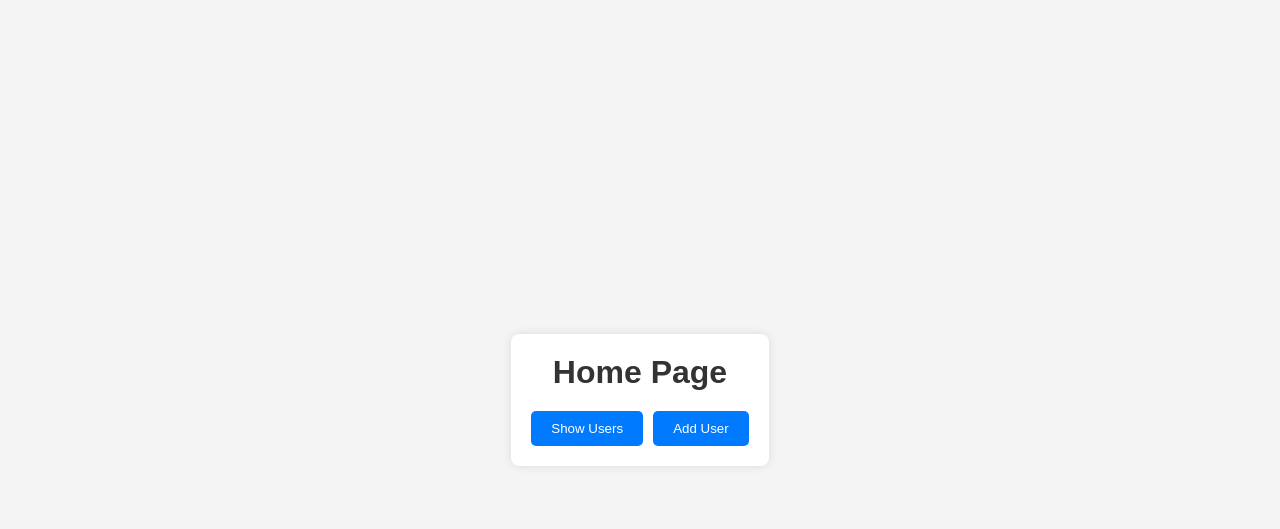
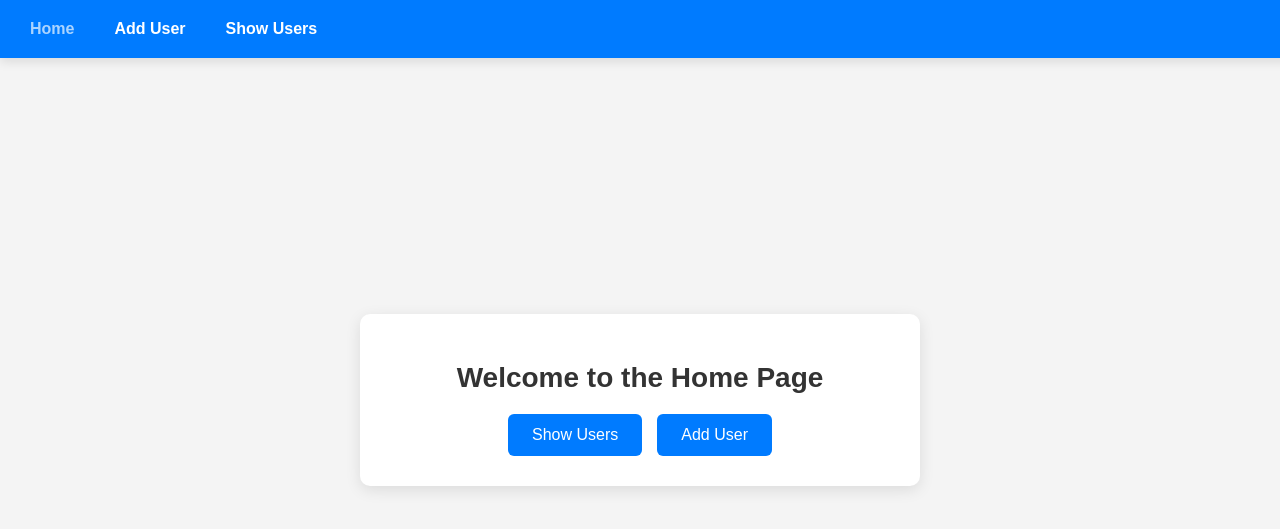
Before and after one commit to MohamedEslam307/Learning-Web-Development, a Node server app: page / in a window 1280 px wide. Shown: the top 529 px of the page. Run offline with Node 20, Linux system fonts and the light colour scheme.

Commit message:
Enhanced the front end look

```diff
--- a/Master Node JS/Working with Express.js/another-express-app.js
+++ b/Master Node JS/Working with Express.js/another-express-app.js
@@ -10,6 +10,7 @@ app.use(express.static(path.join(__dirname, 'public')));
 
 app.use(adminRoutes);
 app.use(userRoutes);
+
 app.use((req,res,err)=>{
     res.status(404).sendFile( path.join(__dirname, 'views','page-not-found.html'));
 })
--- a/Master Node JS/Working with Express.js/public/css/home.css
+++ b/Master Node JS/Working with Express.js/public/css/home.css
@@ -1,5 +1,5 @@
 body {
-    font-family: Arial, sans-serif;
+    font-family: 'Arial', sans-serif;
     margin: 0;
     padding: 0;
     display: flex;
@@ -8,31 +8,40 @@ body {
     height: 100vh;
     background-color: #f4f4f4;
 }
+
 .container {
     text-align: center;
     background: #fff;
-    padding: 20px;
-    border-radius: 8px;
-    box-shadow: 0 0 10px rgba(0, 0, 0, 0.1);
+    padding: 30px;
+    border-radius: 10px;
+    box-shadow: 0 4px 15px rgba(0, 0, 0, 0.1);
+    width: 100%;
+    max-width: 500px;
 }
+
 h1 {
     margin-bottom: 20px;
     color: #333;
+    font-size: 28px;
 }
+
 .button-container {
     display: flex;
-    gap: 10px;
+    gap: 15px;
     justify-content: center;
 }
+
 button {
-    padding: 10px 20px;
+    padding: 12px 24px;
     border: none;
-    border-radius: 5px;
+    border-radius: 6px;
     background-color: #007BFF;
     color: white;
     cursor: pointer;
+    font-size: 16px;
     transition: background-color 0.3s ease;
 }
+
 button:hover {
     background-color: #0056b3;
 }
--- /dev/null
+++ b/Master Node JS/Working with Express.js/public/css/navbar.css
@@ -0,0 +1,54 @@
+/* Navigation Bar Styles */
+/* Highlight the selected navigation item */
+.navbar ul li a.selected {
+    color: #abd4ff; /* Darker shade of the navbar color */
+}
+
+.navbar {
+    position: fixed;
+    top: 0;
+    left: 0;
+    width: 100%;
+    background-color: #007BFF;
+    color: #fff;
+    padding: 20px 20px;
+    box-shadow: 0 4px 10px rgba(0, 0, 0, 0.1);
+    z-index: 1000;
+    display: flex;
+    justify-content: space-between;
+    align-items: center;
+}
+
+.navbar h1 {
+    margin: 0;
+    color: #fff;
+    font-size: 24px;
+}
+
+.navbar ul {
+    list-style: none;
+    margin: 0;
+    padding: 0;
+    display: flex;
+    gap: 20px;
+}
+
+.navbar ul li {
+    display: inline;
+}
+
+.navbar ul li a {
+    color: #fff;
+    text-decoration: none;
+    font-size: 16px;
+    font-weight: bold;
+    margin-right: 10px;
+    margin-left: 10px;
+
+    transition: opacity 0.3s ease;
+
+}
+
+.navbar ul li a:hover {
+    opacity: 0.8;
+}
--- a/Master Node JS/Working with Express.js/username.txt
+++ b/Master Node JS/Working with Express.js/username.txt
@@ -13,3 +13,5 @@ Username: ahmed
 Username: ahmed
 Username: mohamed omar
 Username: mohamed eslam
+Username: mohamed eslam
+Username: youssef
--- a/Master Node JS/Working with Express.js/views/home.html
+++ b/Master Node JS/Working with Express.js/views/home.html
@@ -4,12 +4,22 @@
     <meta charset="UTF-8">
     <meta name="viewport" content="width=device-width, initial-scale=1.0">
     <title>Home Page</title>
-    <link rel="stylesheet" href="/css/home.css">
-
+    <link rel="stylesheet" href="css/navbar.css">
+    <link rel="stylesheet" href="css/home.css">
 </head>
 <body>
+    <!-- Navigation Bar -->
+    <nav class="navbar">
+        <ul>
+            <li><a href="/" id="home-link">Home</a></li>
+            <li><a href="/add-user" id="add-user-link">Add User</a></li>
+            <li><a href="/show-users" id="show-users-link">Show Users</a></li>
+        </ul>
+    </nav>
+
+    <!-- Main Content -->
     <div class="container">
-        <h1 style="margin-top: 0;">Home Page</h1>
+        <h1>Welcome to the Home Page</h1>
         <div class="button-container">
             <form action="/show-users" method="GET">
                 <button type="submit">Show Users</button>
@@ -19,5 +29,10 @@
             </form>
         </div>
     </div>
+
+    <script>
+        // Get the current page's link and add the 'selected' class
+        document.getElementById('home-link').classList.add('selected');
+    </script>
 </body>
 </html>
```
Also changed, not shown: Master Node JS/Working with Express.js/public/css/add-user.css (+33 -10 lines), Master Node JS/Working with Express.js/public/css/page-not-found.css (+12 -4 lines), Master Node JS/Working with Express.js/public/css/show-users.css (+20 -8 lines), Master Node JS/Working with Express.js/views/add-user.html (+16 -2 lines), Master Node JS/Working with Express.js/views/page-not-found.html (+12 -2 lines), Master Node JS/Working with Express.js/views/show-users.html (+19 -3 lines).
